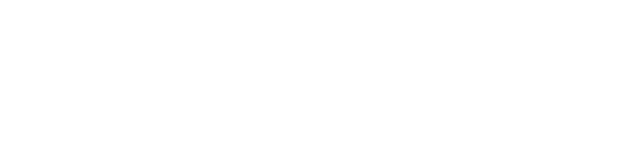
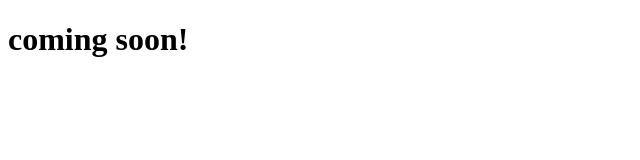
Before and after one commit to badriyyastudentsunion/cltsahityotsav, a plain HTML site: page index.html in a window 1280 px wide. Shown: the whole page, without its empty margins (0-640 px from the left). Drawn offline with Linux system fonts and the light colour scheme.

Commit message:
Update index.html

```diff
--- a/index.html
+++ b/index.html
@@ -6,6 +6,6 @@
     <title>Document</title>
 </head>
 <body>
-    <h1coming soon!</h1>
+    <h1>coming soon!</h1>
 </body>
 </html>
```
